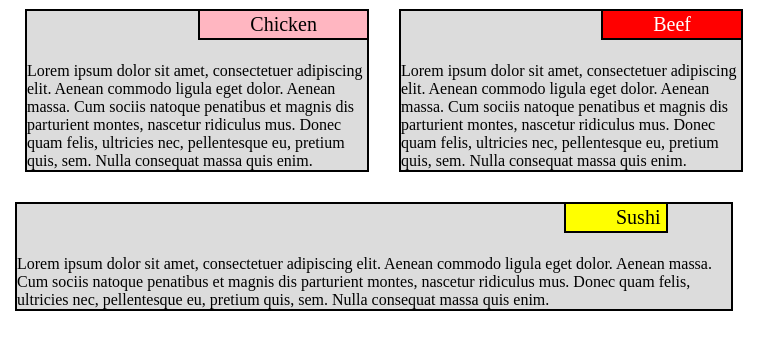
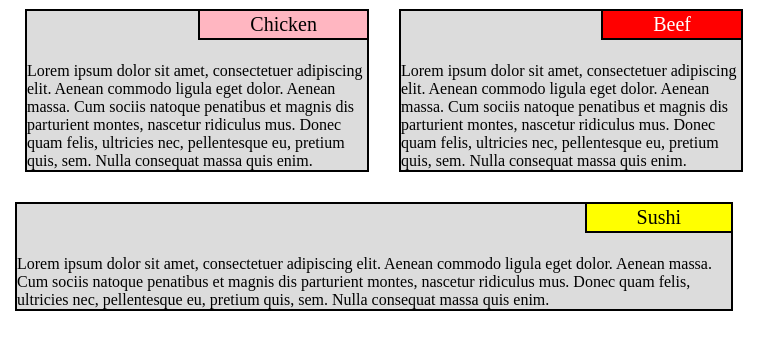
Before and after one commit to venkatesh62/Coursera-HTML-Css-Javascript, a plain HTML site: page week2/project.html in a window 768 px wide. Shown: the part 79-428 px from the top of the page. Drawn offline with Linux system fonts and the light colour scheme.

Commit message:
Update style.css

```diff
--- a/week2/css/style.css
+++ b/week2/css/style.css
@@ -82,10 +82,7 @@ p {
     margin-left: -10px;
     width: 100%;
   }
-  .name3{
-    margin-right: 65px;
-    width: 100px;
-  }
+
 }
 
 @media (min-width: 0px) and (max-width: 767px) {
```
